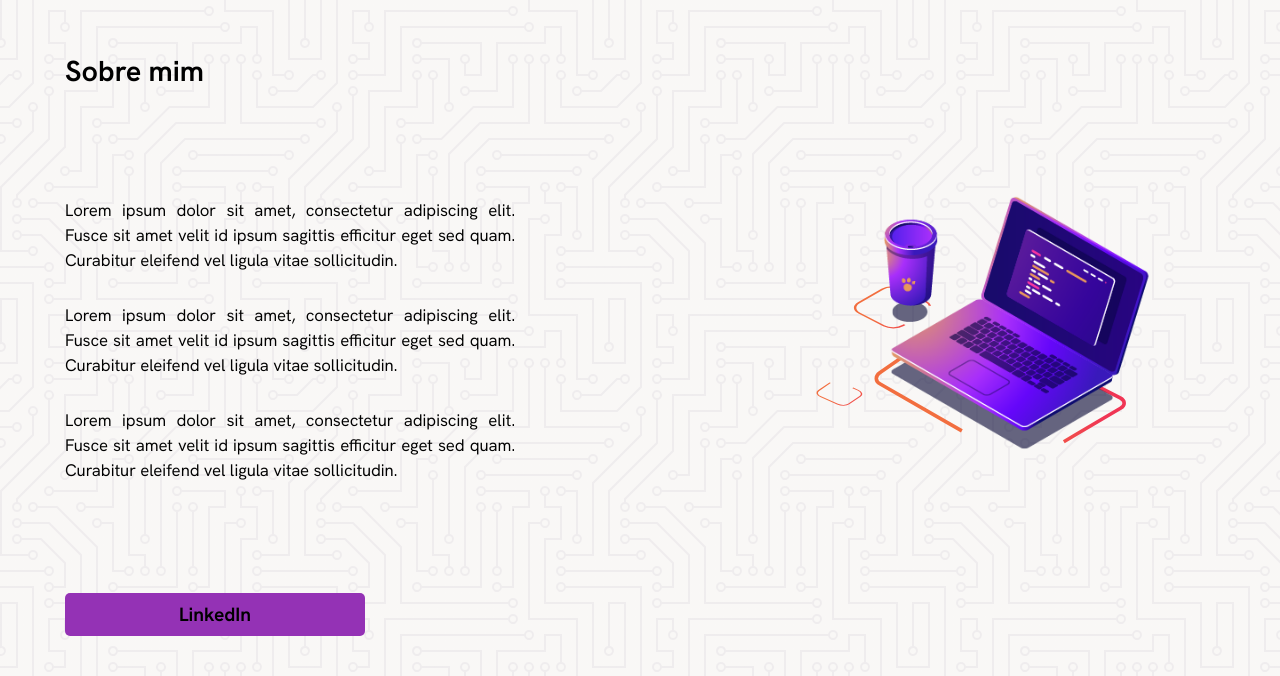
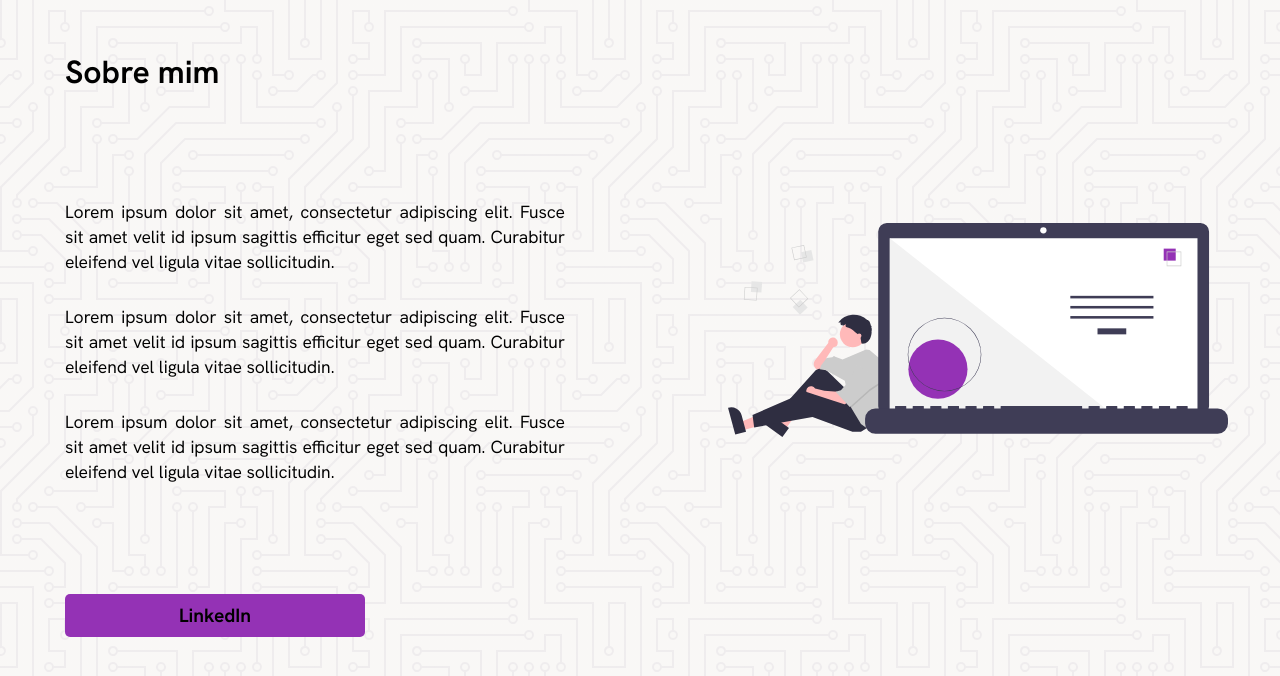
Before and after one commit to Romario-Negreiros/Portfolio_v2, a Next.js app: page /en in a window 1280 px wide. Shown: the part 870-1546 px from the top of the page. Built offline with nearby package versions, Linux system fonts and the light colour scheme.

Commit message:
Change illustration in about me section

```diff
--- a/src/components/About/index.tsx
+++ b/src/components/About/index.tsx
@@ -1,7 +1,4 @@
-import { Animation } from "..";
 import Link from "next/link";
-
-import FloatingLaptop from "@public/animations/floating-laptop.json";
 
 import type { ILanguage } from "@/shared/state/LanguageContext";
 
@@ -25,9 +22,6 @@ export default function About({ language }: Props) {
             {language.pages.home.about.link.txt}
           </Link>
         </article>
-        <div>
-          <Animation animationData={FloatingLaptop} width={400} height={400} />
-        </div>
-      </section>
+    </section>
   )
 }
--- a/src/components/About/styles.module.css
+++ b/src/components/About/styles.module.css
@@ -10,10 +10,6 @@
   flex-direction: column;
   justify-content: space-evenly;
   height: calc(100vh - 60px);
-}
-
-.about > div {
-  display: none;
 }
 
 .about article p {
@@ -64,20 +60,18 @@
     padding: 30px 0px 0px 50px;
     display: flex;
     justify-content: space-between;
+    background-image: url("/images/about-section-illustration.svg");
+    background-repeat: no-repeat;
+    background-position: 95% center;
+    background-size: 400px;
   }
 
   .about article {
-    max-width: 450px;
+    max-width: 400px;
   }
 
   .about article p {
     font-size: 1.05rem;
-  }
-
-  .about > div {
-    display: grid;
-    place-items: center;
-    width: 500px;
   }
 
   .about article a {
@@ -85,10 +79,14 @@
   }
 }
 
-@media screen and (min-width: 1200) {
+@media screen and (min-width: 1100px) {
+  .about {
+    background-size: 500px;
+  }
+
   .about article {
     width: 100%;
-    max-width: 600px;
+    max-width: 500px;
   }
 
   .about article h2 {
```
Also changed, not shown: public/images/about-section-illustration.svg (added).
